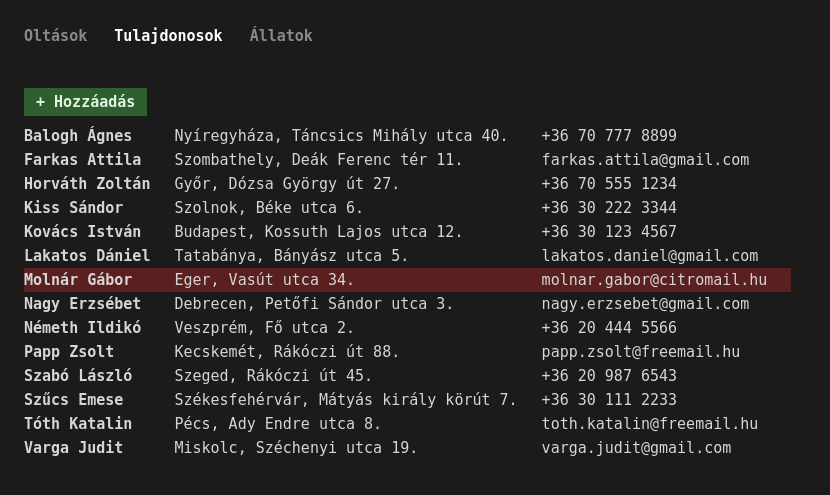
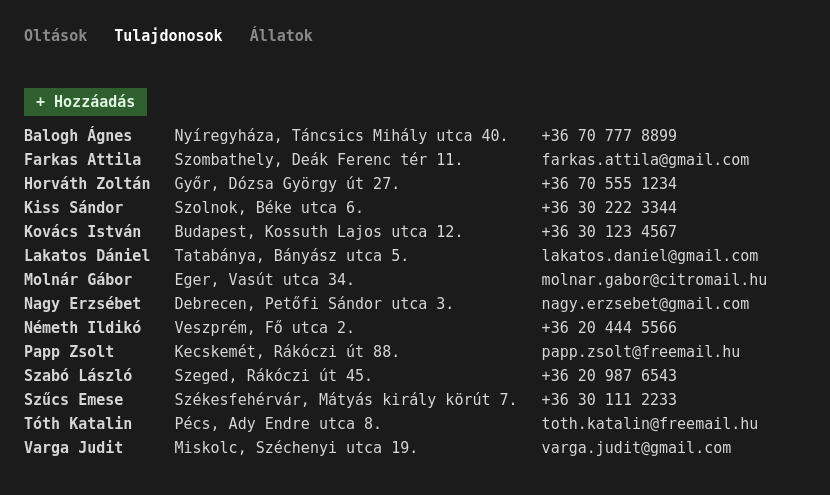
Before and after one commit to albi005/backendjs, a Node server app: page /owners.html in a window 1280 px wide. Shown: the top 495 px of the page, without its empty margins (0-830 px from the left). Run offline with Node 20, Linux system fonts and the light colour scheme.

Commit message:
Add row hover effect and drop selected row style
Highlight hovered list rows with a white background and dark text,
matching the mockups. Remove the unused tr.selected rule and the
selected owner row.

Assisted-by: OpenCode:deepseek-flash t3code

```diff
--- a/static/css/style.css
+++ b/static/css/style.css
@@ -4,7 +4,6 @@
     --link: #6cb6ff;
     --green: #7ec699;
     --red: #e06c75;
-    --selected: #5a1f1f;
     --muted: #8a8a8a;
 }
 
@@ -17,7 +16,7 @@ body {
     padding: 24px;
     background: var(--bg);
     color: var(--text);
-    font-family: 'DejaVu Sans Mono', 'Liberation Mono', 'Courier New', monospace;
+    font-family: 'Cascadia Code', 'DejaVu Sans Mono', 'Liberation Mono', 'Courier New', monospace;
     font-size: 15px;
     line-height: 1.6;
 }
@@ -63,8 +62,9 @@ table.list td {
     vertical-align: top;
 }
 
-tr.selected td {
-    background: var(--selected);
+table.list tr:not(.treatment):hover td {
+    background: #ffffff;
+    color: #111111;
 }
 
 .status.never,
--- a/static/owners.html
+++ b/static/owners.html
@@ -48,7 +48,7 @@
                     <td>Tatabánya, Bányász utca 5.</td>
                     <td>lakatos.daniel@gmail.com</td>
                 </tr>
-                <tr class="selected">
+                <tr>
                     <td><a class="row-link" href="/owner.html">Molnár Gábor</a></td>
                     <td>Eger, Vasút utca 34.</td>
                     <td>molnar.gabor@citromail.hu</td>
```
